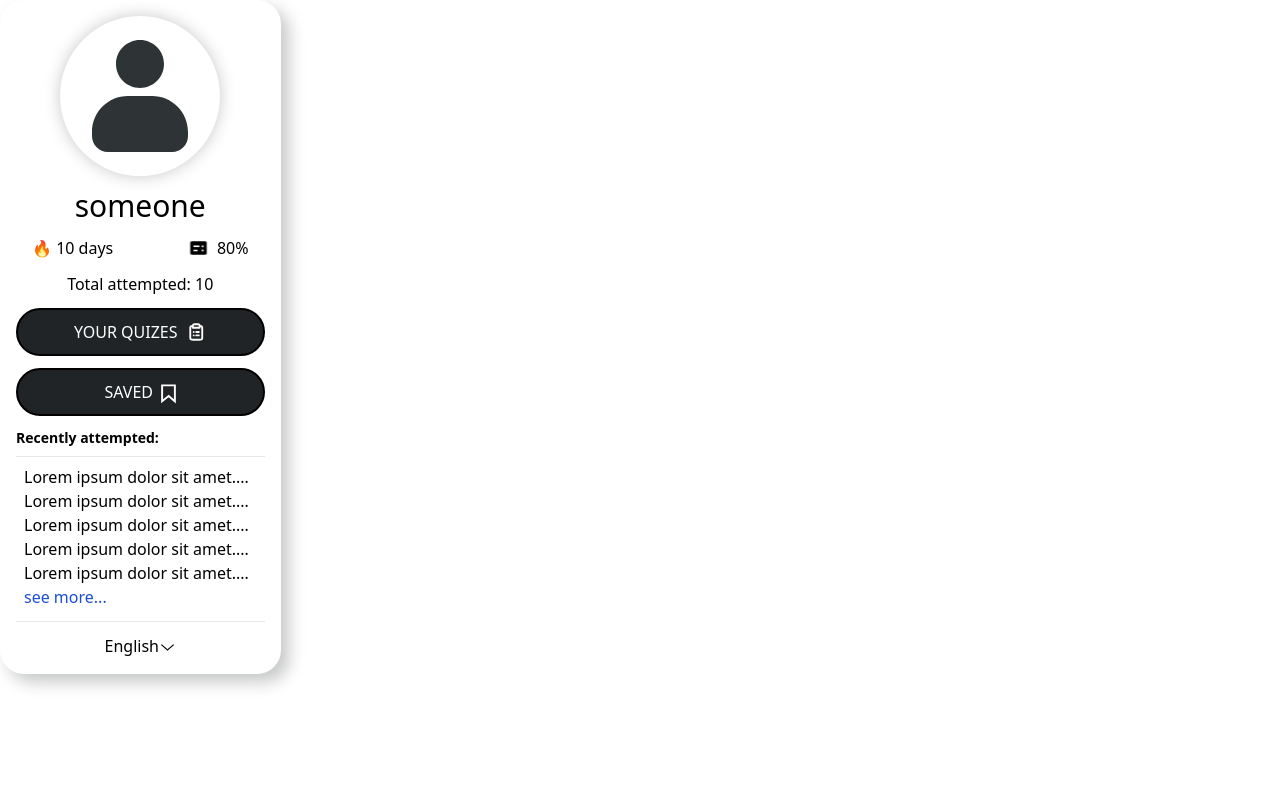
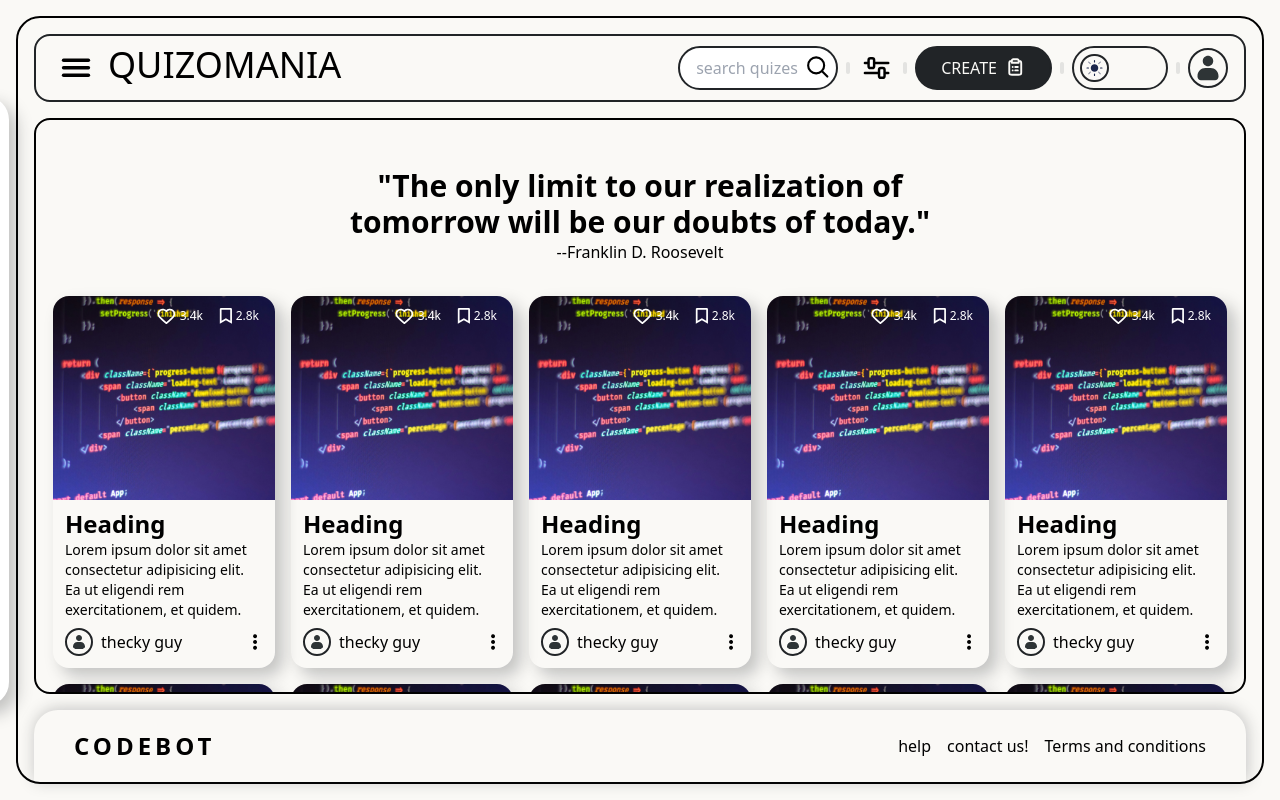
Before and after one commit to Nitish-u/Quizomania, a React (Vite) app: page / in a window 1280 px wide. Built offline with nearby package versions, Linux system fonts and the light colour scheme.

Commit message:
Added side menu functionality and modified the navbar bar and menu component for this functionality(lifting state up)

```diff
--- a/src/App.jsx
+++ b/src/App.jsx
@@ -1,8 +1,10 @@
-import SlidingMenu from "./components/sliding menu/slidingMenu";
+// import SlidingMenu from "./components/sliding menu/slidingMenu";
+import Homepage from "./pages/home page/homePage"
 
 function App() {
   return (
-    <SlidingMenu />
+    // <SlidingMenu />
+    <Homepage />
   );
 }
 
--- a/src/components/NavBar/navbar.jsx
+++ b/src/components/NavBar/navbar.jsx
@@ -6,9 +6,10 @@ import darkThemeIcon from "../../assets/svgs/moon_svgrepo.com.svg";
 import profilePic from "../../assets/svgs/avatar-default_svgrepo.com.svg";
 import searchIcon from "../../assets/svgs/search_svgrepo.com.svg";
 import plusIcon from "../../assets/svgs/plus-svgrepo-com.svg";
+import crossIcon from "../../assets/svgs/cross-icon.svg"
 import { useState } from "react";
 
-export default function NavBar() {
+export default function NavBar({ setIsOpen, isOpen }) {
   const [isDarkMode, setIsDarkMode] = useState(false);
 
   const black10 = "--black10";
@@ -23,14 +24,22 @@ export default function NavBar() {
     }
   }
 
+  function menuOpener(){
+    if(isOpen){
+      setIsOpen(false);
+    }else{
+      setIsOpen(true);
+    }
+  }
+
   return (
     <>
       <nav
         className={`bg-[var(--offWhite)] p-2 border-2 border-[var(--black100)] px-4 rounded-2xl flex justify-between items-center`}
       >
         <div className="left flex gap-2 items-center">
-          <div className="hamburger">
-            <img src={menuIcon} alt="menu icon" />
+          <div className="hamburger cursor-pointer active:bg-[var(--black25)] p-2 rounded-full" onClick={menuOpener}>
+            <img src={isOpen ? crossIcon : menuIcon} alt="menu icon" className="h-8 w-8"/>
           </div>
           <div className="logo text-4xl font-extralight leading-none sm:-mt-[6px]">
             QUIZOMANIA
--- a/src/components/sliding menu/slidingMenu.jsx
+++ b/src/components/sliding menu/slidingMenu.jsx
@@ -2,11 +2,11 @@ import profilePic from "../../assets/svgs/avatar-default_svgrepo.com.svg";
 import score from "../../assets/svgs/Report Card.svg";
 import downArrow from "../../assets/svgs/down-arrow-backup-2_svgrepo.com.svg";
 
-export default function SlidingMenu() {
+export default function SlidingMenu({ isOpen }) {
   return (
-    <div className="menuContainer w-fit p-4 rounded-3xl text-center flex flex-col items-center gap-3 customShadowForQuizCard">
+    <div className={`menuContainer w-fit p-4 rounded-3xl text-center flex flex-col items-center gap-2 customShadowForQuizCard absolute z-10 left-12 top-24 max-h-full -translate-x-80 bg-white ${isOpen ? "translate-x-0" : ""} transition-transform duration-500`}>
       <div className="profilePic p-4 rounded-full profilePicShadow">
-        <img src={profilePic} alt="profile pic" className="w-32" />
+        <img src={profilePic} alt="profile pic" className="w-24 cursor-pointer" />
       </div>
       <div className="username text-3xl">someone</div>
       <div className="streakAndAvgScrore flex w-full justify-between px-4">
@@ -30,9 +30,9 @@ export default function SlidingMenu() {
           <path
             d="M6.83334 5.02088C5.98913 5.02153 5.54662 5.03226 5.20361 5.20703C4.88216 5.37081 4.62082 5.63215 4.45704 5.9536C4.27084 6.31903 4.27084 6.79741 4.27084 7.75417V15.9542C4.27084 16.9109 4.27084 17.3893 4.45704 17.7548C4.62082 18.0762 4.88216 18.3375 5.20361 18.5013C5.56904 18.6875 6.04742 18.6875 7.00418 18.6875H13.4958C14.4526 18.6875 14.931 18.6875 15.2964 18.5013C15.6179 18.3375 15.8792 18.0762 16.043 17.7548C16.2292 17.3893 16.2292 16.9109 16.2292 15.9542V7.75417C16.2292 6.79741 16.2292 6.31903 16.043 5.9536C15.8792 5.63215 15.6179 5.37081 15.2964 5.20703C14.9534 5.03226 14.5109 5.02153 13.6667 5.02088M6.83334 5.02088V6.72917H13.6667V5.02088M6.83334 5.02088V4.77066C6.83334 4.38392 6.98697 4.01304 7.26043 3.73958C7.53388 3.46613 7.90477 3.3125 8.2915 3.3125H12.2085C12.5952 3.3125 12.9662 3.46613 13.2396 3.73958C13.513 4.01304 13.6667 4.38392 13.6667 4.77066V5.02088M12.8125 11H10.25M12.8125 14.4167H10.25M7.68751 11H7.69605M7.68751 14.4167H7.69605"
             stroke="#FAF9F6"
-            stroke-width="1.89984"
-            stroke-linecap="round"
-            stroke-linejoin="round"
+            strokeWidth="1.89984"
+            strokeLinecap="round"
+            strokeLinejoin="round"
           />
         </svg>
       </button>
@@ -49,7 +49,7 @@ export default function SlidingMenu() {
           <path
             d="M3.5 3L43.5 3V53L24 36.5L3.5 53V3Z"
             stroke="white"
-            stroke-width="6"
+            strokeWidth="6"
           />
         </svg>
       </button>
--- a/src/index.css
+++ b/src/index.css
@@ -28,6 +28,10 @@ button:hover svg path{
     stroke: black;
 }
 
+button:active{
+    background-color: var(--black25);
+}
+
 .profilePicShadow{
     box-shadow: 0 0 16px var(--black25);
 }
--- a/src/pages/home page/homePage.jsx
+++ b/src/pages/home page/homePage.jsx
@@ -2,12 +2,17 @@ import NavBar from "../../components/NavBar/navbar";
 import QuizCard from "../../components/QuizCard/quizCard";
 import Footer from "../../components/footer/footer";
 import ThoughtComp from "../../components/thought comp/thoughtComp";
+import SlidingMenu from "../../components/sliding menu/slidingMenu";
+import { useState } from "react";
 
 export default function HomePage() {
+  const [menuClicked, setMenuClicked] = useState(false);
   return (
+    <>
+      <SlidingMenu isOpen={menuClicked}/>
       <div className="parent h-dvh md:p-4 bg-[var(--offWhite)]">
         <div className="parentContainerOfHomePage p-4 pb-0 md:border-2 border-black rounded-3xl flex flex-col gap-4 h-full">
-        <NavBar />
+          <NavBar isOpen={menuClicked} setIsOpen={setMenuClicked} />
           <div className="quizesContainer h-full p-4 border-2 border-black rounded-2xl overflow-y-scroll">
             <ThoughtComp />
             <div className="quizes flex flex-wrap gap-4 justify-center quiz-section">
@@ -35,5 +40,6 @@ export default function HomePage() {
           <Footer />
         </div>
       </div>
+    </>
   );
 }
```
Also changed, not shown: src/assets/svgs/cross-icon.svg (added). Lines whose indentation alone changed are shown as unchanged.
